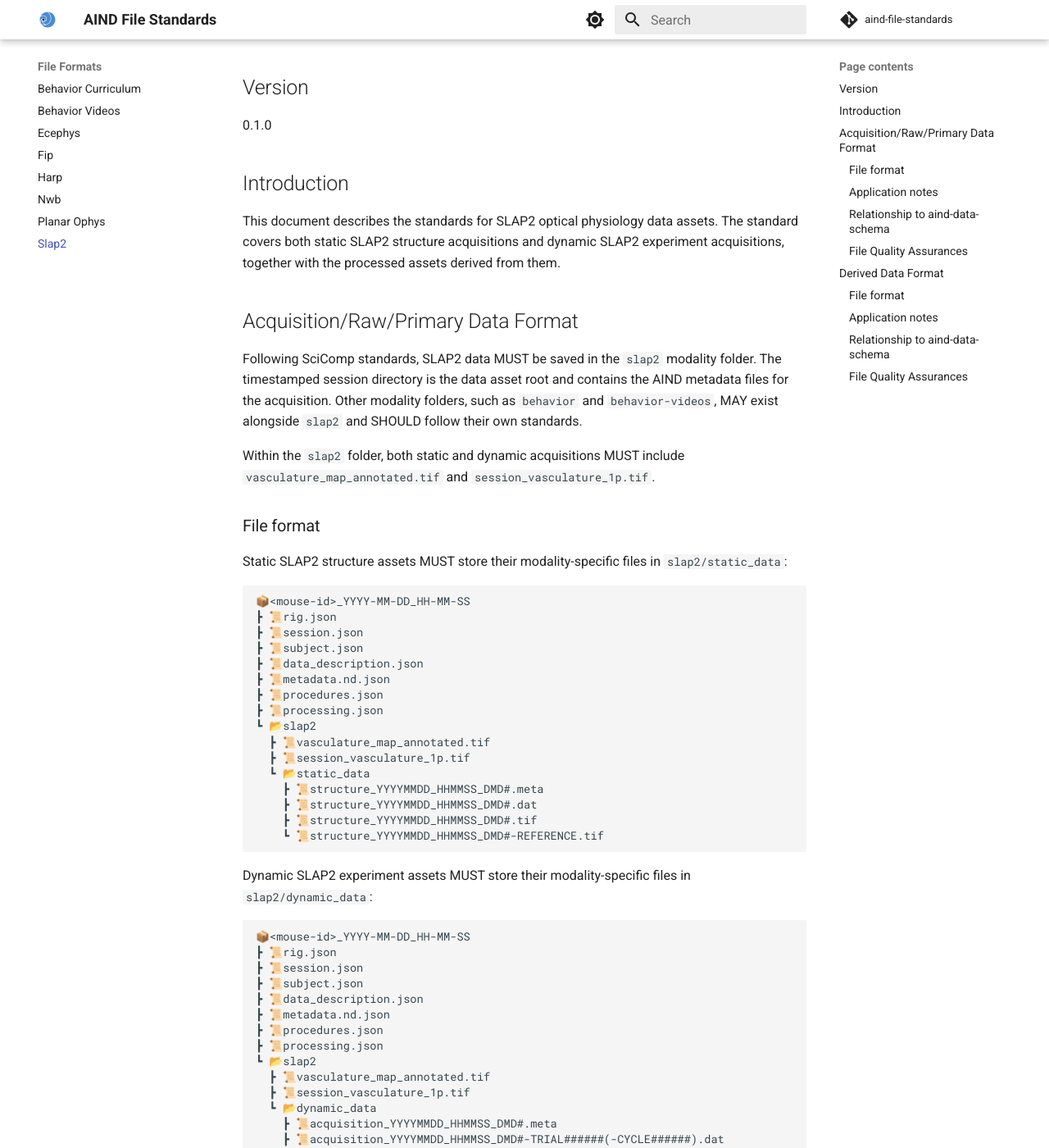
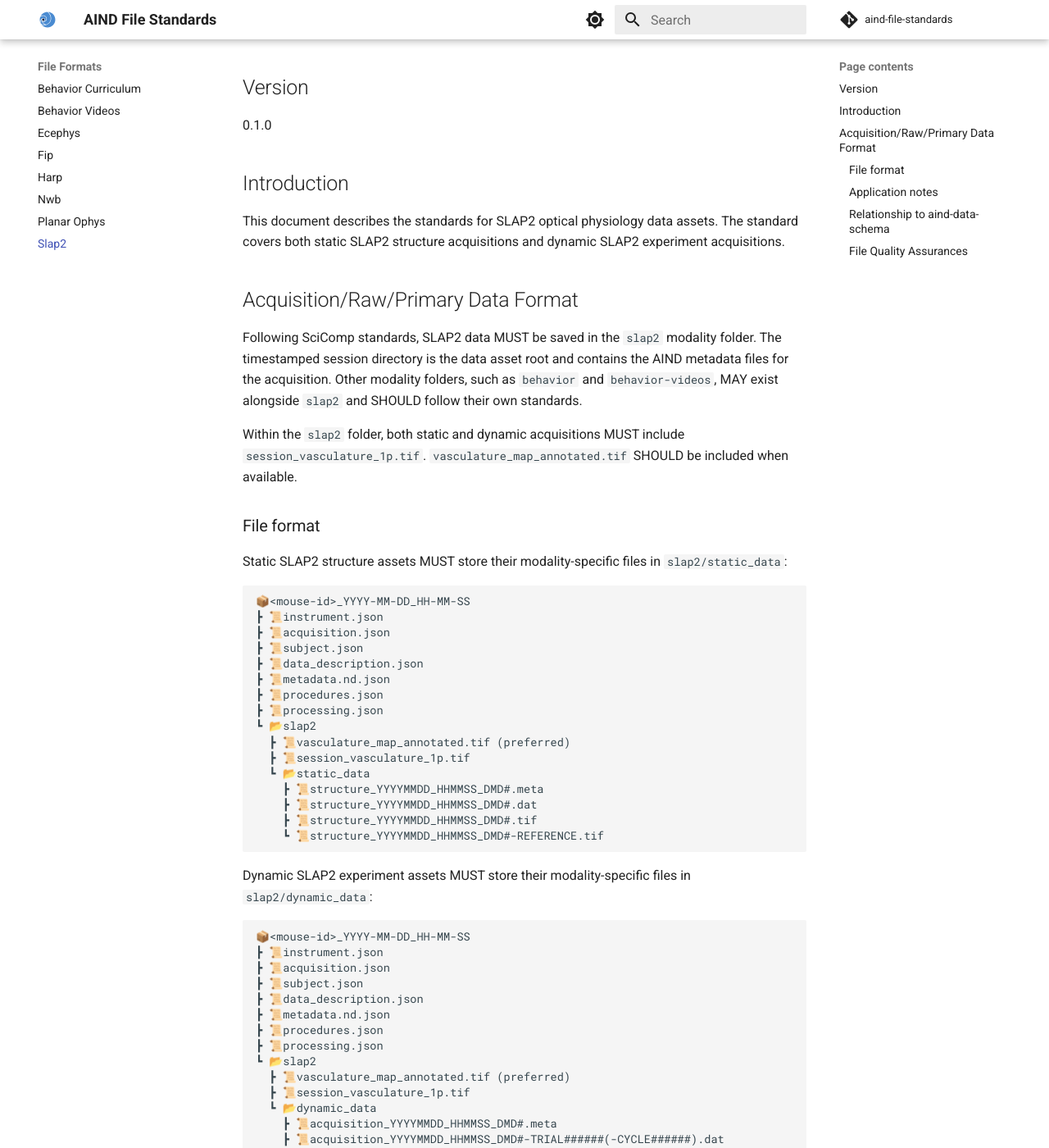
Before and after one commit to AllenNeuralDynamics/aind-file-standards, an MkDocs documentation site: the page built from docs/file_formats/slap2.md, in a window 1280 px wide and 1400 px high, scrolled down 221 px. Shown: the whole window at 82% size. Built offline with MkDocs 1.6.1 and Material for MkDocs 9.7.7, drawn with Linux system fonts in a browser that asks for light colours; comment, search, counter and statistics services are not loaded; some of the changed text lies outside the part shown.

Commit message:
docs: address SLAP2 review feedback

````diff
--- a/docs/file_formats/slap2.md
+++ b/docs/file_formats/slap2.md
@@ -6,13 +6,13 @@
 
 ## Introduction
 
-This document describes the standards for SLAP2 optical physiology data assets. The standard covers both static SLAP2 structure acquisitions and dynamic SLAP2 experiment acquisitions, together with the processed assets derived from them.
+This document describes the standards for SLAP2 optical physiology data assets. The standard covers both static SLAP2 structure acquisitions and dynamic SLAP2 experiment acquisitions.
 
 ## Acquisition/Raw/Primary Data Format
 
 Following SciComp standards, SLAP2 data MUST be saved in the `slap2` modality folder. The timestamped session directory is the data asset root and contains the AIND metadata files for the acquisition. Other modality folders, such as `behavior` and `behavior-videos`, MAY exist alongside `slap2` and SHOULD follow their own standards.
 
-Within the `slap2` folder, both static and dynamic acquisitions MUST include `vasculature_map_annotated.tif` and `session_vasculature_1p.tif`.
+Within the `slap2` folder, both static and dynamic acquisitions MUST include `session_vasculature_1p.tif`. `vasculature_map_annotated.tif` SHOULD be included when available.
 
 ### File format
 
@@ -20,15 +20,15 @@ Static SLAP2 structure assets MUST store their modality-specific files in `slap2
 
 ```plaintext
 📦<mouse-id>_YYYY-MM-DD_HH-MM-SS
-┣ 📜rig.json
-┣ 📜session.json
+┣ 📜instrument.json
+┣ 📜acquisition.json
 ┣ 📜subject.json
 ┣ 📜data_description.json
 ┣ 📜metadata.nd.json
 ┣ 📜procedures.json
 ┣ 📜processing.json
 ┗ 📂slap2
-  ┣ 📜vasculature_map_annotated.tif
+  ┣ 📜vasculature_map_annotated.tif (preferred)
   ┣ 📜session_vasculature_1p.tif
   ┗ 📂static_data
     ┣ 📜structure_YYYYMMDD_HHMMSS_DMD#.meta
@@ -41,25 +41,25 @@ Dynamic SLAP2 experiment assets MUST store their modality-specific files in `sla
 
 ```plaintext
 📦<mouse-id>_YYYY-MM-DD_HH-MM-SS
-┣ 📜rig.json
-┣ 📜session.json
+┣ 📜instrument.json
+┣ 📜acquisition.json
 ┣ 📜subject.json
 ┣ 📜data_description.json
 ┣ 📜metadata.nd.json
 ┣ 📜procedures.json
 ┣ 📜processing.json
 ┗ 📂slap2
-  ┣ 📜vasculature_map_annotated.tif
+  ┣ 📜vasculature_map_annotated.tif (preferred)
   ┣ 📜session_vasculature_1p.tif
   ┗ 📂dynamic_data
     ┣ 📜acquisition_YYYYMMDD_HHMMSS_DMD#.meta
     ┣ 📜acquisition_YYYYMMDD_HHMMSS_DMD#-TRIAL######(-CYCLE######).dat
     ┣ 📜acquisition_YYYYMMDD_HHMMSS_DMD#-TRIAL######(-CYCLE######).tif
     ┣ 📂reference_stack
-    ┃ ┣ 📜refStack_YYYYMMDD_HHMMSS_DMD#(_CONFIG#).meta
-    ┃ ┣ 📜refStack_YYYYMMDD_HHMMSS_DMD#(_CONFIG#).dat
-    ┃ ┣ 📜refStack_YYYYMMDD_HHMMSS_DMD#(_CONFIG#).tif
-    ┃ ┗ 📜refStack_YYYYMMDD_HHMMSS_DMD#(_CONFIG#)-REFERENCE.tif
+    ┃ ┣ 📜refStack_YYYYMMDD_HHMMSS_DMD#(_CONFIG#)-REFERENCE.tif
+    ┃ ┣ 📜refStack_YYYYMMDD_HHMMSS_DMD#(_CONFIG#).meta (optional)
+    ┃ ┣ 📜refStack_YYYYMMDD_HHMMSS_DMD#(_CONFIG#).dat (optional)
+    ┃ ┗ 📜refStack_YYYYMMDD_HHMMSS_DMD#(_CONFIG#).tif (optional)
     ┗ ...
 ```
 
@@ -67,63 +67,23 @@ Dynamic SLAP2 experiment assets MUST store their modality-specific files in `sla
 
 The filename stems encode the acquisition time and the DMD index used for the acquisition. Dynamic acquisitions MAY omit the per-trial TIFF files when the SLAP2 acquisition mode does not generate them, but the `.dat` payloads and their metadata are still required.
 
-The `vasculature_map_annotated.tif` file is expected to be copied from the mouse-level vasculature reference maintained outside the session asset, while `session_vasculature_1p.tif` captures the session-specific vasculature image used with the SLAP2 acquisition.
+The `vasculature_map_annotated.tif` file is preferred and, when present, is expected to be copied from the mouse-level vasculature reference maintained outside the session asset. `session_vasculature_1p.tif` captures the session-specific vasculature image used with the SLAP2 acquisition.
+
+Within `reference_stack`, the `refStack_YYYYMMDD_HHMMSS_DMD#(_CONFIG#)-REFERENCE.tif` image is required. The corresponding `.meta`, `.dat`, and `.tif` files are optional when the same reference-stack content is already available through a separate static SLAP2 asset.
 
 ### Relationship to aind-data-schema
 
-The asset root SHOULD include `rig.json` and `session.json` created at acquisition time. During upload, `subject.json`, `data_description.json`, `metadata.nd.json`, `procedures.json`, and `processing.json` are added at the asset root. These metadata files describe the acquisition context but are not part of the modality-specific `slap2` payload itself.
+The asset root SHOULD include `instrument.json` and `acquisition.json` created at acquisition time. During upload, `subject.json`, `data_description.json`, `metadata.nd.json`, `procedures.json`, and `processing.json` are added at the asset root. These metadata files describe the acquisition context but are not part of the modality-specific `slap2` payload itself.
 
 ### File Quality Assurances
 
 The following features should be true if the data asset is to be considered valid:
 
 - The asset MUST contain exactly one modality directory named `slap2`.
-- The `slap2` directory MUST contain `vasculature_map_annotated.tif` and `session_vasculature_1p.tif`.
+- The `slap2` directory MUST contain `session_vasculature_1p.tif`.
+- The `slap2` directory SHOULD contain `vasculature_map_annotated.tif`.
 - Static assets MUST contain `static_data`, and dynamic assets MUST contain `dynamic_data`.
 - If a dynamic acquisition TIFF is present, its filename stem MUST match the corresponding acquisition `.dat` payload.
 - Every `.dat` file MUST have a matching `.meta` file with the same filename stem.
-- Every `structure_*` or `refStack_*` TIFF stack MUST have a matching `-REFERENCE.tif` image with the same filename stem.
-
-## Derived Data Format
-
-Processed SLAP2 outputs SHOULD be written to a separate processed asset whose name includes both the original session identifier and the processing start time. A generic processed asset can use the suffix `_processed_YYYY-MM-DD_HH-MM-SS`, while modality-specific processed assets can use `_<processed modality>_YYYY-MM-DD_HH-MM-SS`.
-
-### File format
-
-```plaintext
-📦<mouse-id>_YYYY-MM-DD_HH-MM-SS_processed_YYYY-MM-DD_HH-MM-SS
-┣ 📜rig.json
-┣ 📜session.json
-┣ 📜subject.json
-┣ 📜data_description.json
-┣ 📜metadata.nd.json
-┣ 📜procedures.json
-┣ 📜processing.json
-┣ 📜qc.json
-┣ 📜trialTable.mat
-┣ 📂motion_correction
-┃ ┣ 📜E#T#DMD#_ALIGNMENTDATA.mat
-┃ ┣ 📜E#T#DMD#_REGISTERED_DOWNSAMPLED-##Hz.tif
-┃ ┗ ...
-┣ 📂source_extraction
-┃ ┣ 📜ExperimentSummary.mat
-┃ ┗ 📜ExperimentSummary.h5
-┗ 📂qc
-  ┗ ...
-```
-
-### Application notes
-
-Processed assets carry forward the acquisition metadata from the raw asset and update `processing.json` and `qc.json` to reflect the pipeline that was run. Additional modality-specific processed assets MAY replace the example processing folders above with folders named for the specific processing step they contain.
-
-### Relationship to aind-data-schema
-
-Processed assets SHOULD preserve the acquisition metadata files from the source asset. `processing.json` SHOULD describe the processing pipeline that generated the outputs, and `qc.json` SHOULD summarize the quality control results associated with those outputs.
-
-### File Quality Assurances
-
-The following features should be true if the processed asset is to be considered valid:
-
-- The processed asset MUST preserve the acquisition metadata files from the source asset.
-- The processed asset MUST include `processing.json` and `qc.json`.
-- `source_extraction` outputs, when present, MUST include at least one experiment summary file.
+- Every `structure_*` TIFF stack MUST have a matching `-REFERENCE.tif` image with the same filename stem.
+- Every `refStack_*` `.meta`, `.dat`, or `.tif` file, when present, MUST have a matching `-REFERENCE.tif` image with the same filename stem.
````
